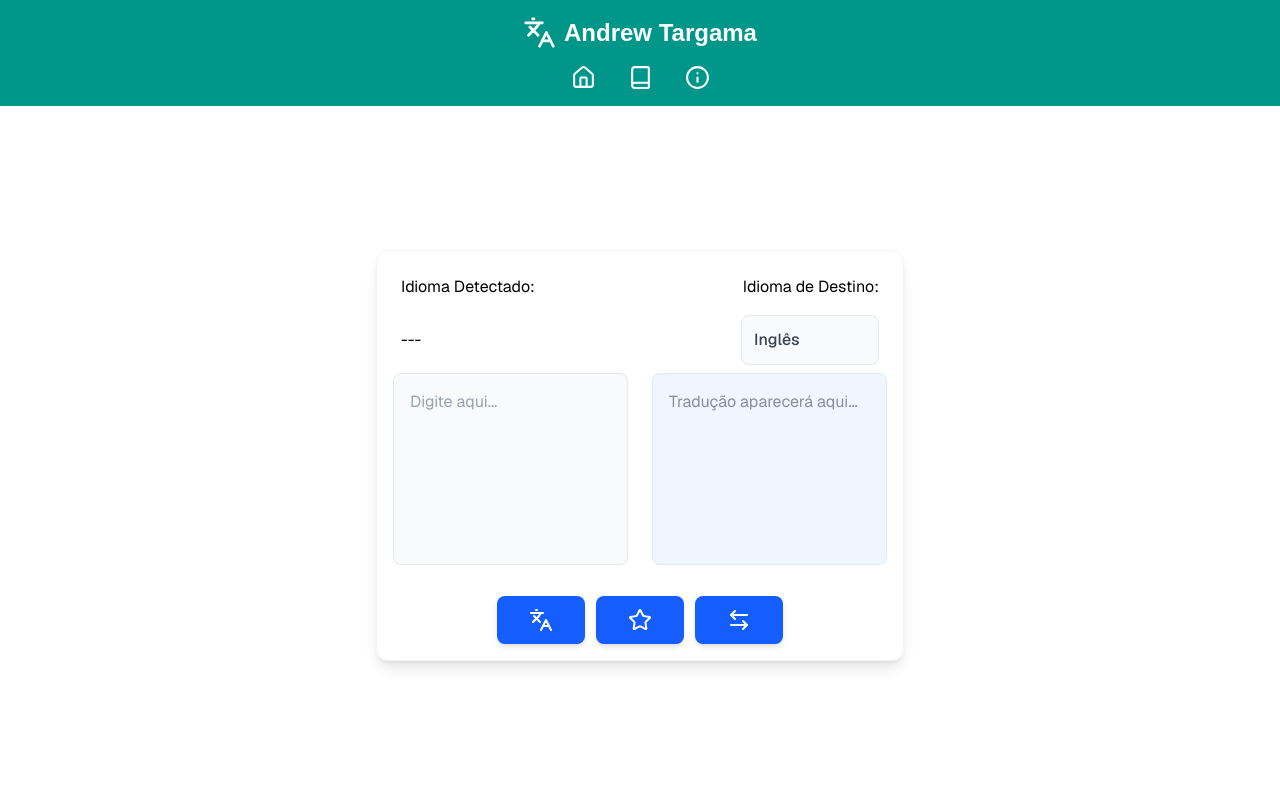
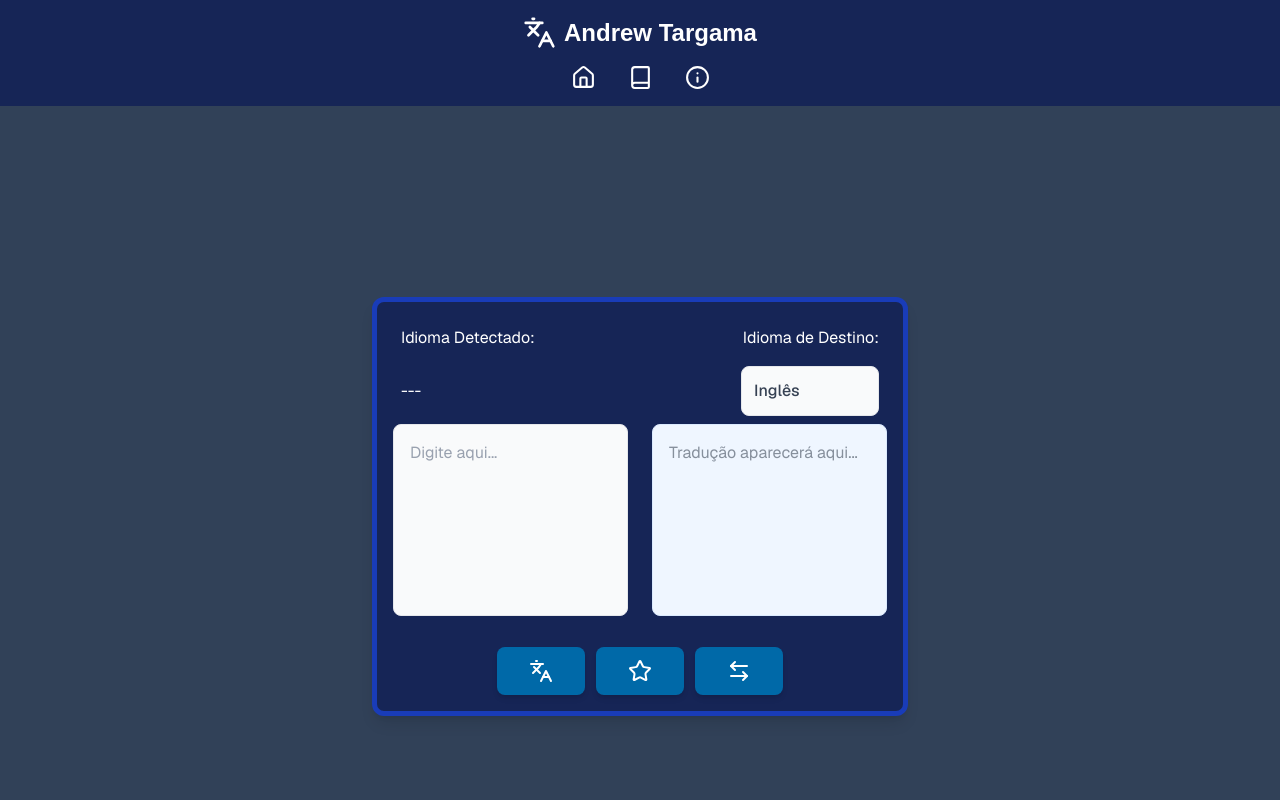
Before and after one commit to andrewnationdev/andrew-targama, a Next.js app: page / in a window 1280 px wide. Shown: the top 800 px of the page. Built offline with nearby package versions, Linux system fonts and the light colour scheme.

Commit message:
novo esquema de cores

```diff
--- a/app/components/action-buttons-row.tsx
+++ b/app/components/action-buttons-row.tsx
@@ -7,7 +7,7 @@ export default function ActionButtonsRow(props:IActionButtonsRowProps){
             <button
                 onClick={props.handleTranslateButton}
                 title="Traduzir"
-                className="mt-6 w-full md:w-auto px-8 py-3 bg-blue-600 hover:bg-blue-700 text-white font-bold rounded-lg shadow-md hover:shadow-lg transform active:scale-95 transition-all duration-200 ease-in-out"
+                className="mt-6 w-full md:w-auto px-8 py-3 bg-sky-700 hover:bg-blue-700 text-white font-bold rounded-lg shadow-md hover:shadow-lg transform active:scale-95 transition-all duration-200 ease-in-out"
             >
                 <Languages />
             </button>
@@ -15,7 +15,7 @@ export default function ActionButtonsRow(props:IActionButtonsRowProps){
             <button
                 onClick={props.handleFavoriteButton}
                 title="Favoritar Tradução"
-                className="mt-6 w-full md:w-auto px-8 py-3 bg-blue-600 hover:bg-blue-700 text-white font-bold rounded-lg shadow-md hover:shadow-lg transform active:scale-95 transition-all duration-200 ease-in-out"
+                className="mt-6 w-full md:w-auto px-8 py-3 bg-sky-700 hover:bg-blue-700 text-white font-bold rounded-lg shadow-md hover:shadow-lg transform active:scale-95 transition-all duration-200 ease-in-out"
             >
                 <Star />
             </button>
@@ -23,7 +23,7 @@ export default function ActionButtonsRow(props:IActionButtonsRowProps){
             <button
                 onClick={props.handleReverseButton}
                 title="Inverter"
-                className="mt-6 w-full md:w-auto px-8 py-3 bg-blue-600 hover:bg-blue-700 text-white font-bold rounded-lg shadow-md hover:shadow-lg transform active:scale-95 transition-all duration-200 ease-in-out"
+                className="mt-6 w-full md:w-auto px-8 py-3 bg-sky-700 hover:bg-blue-700 text-white font-bold rounded-lg shadow-md hover:shadow-lg transform active:scale-95 transition-all duration-200 ease-in-out"
             >
                 <ArrowLeftRight />
             </button>
--- a/app/components/footer.tsx
+++ b/app/components/footer.tsx
@@ -1,5 +1,5 @@
 export default function Footer(){
-    return <div className="flex bg-teal-600 text-white p-4 flex-col items-center">
+    return <div className="flex bg-blue-950 text-white p-4 flex-col items-center">
     <span>© 2026 - Andrew Targama. Todos os direitos reservados.</span>
     <div className="flex gap-4">
         <a href="">Código-Fonte</a>
--- a/app/components/header.tsx
+++ b/app/components/header.tsx
@@ -2,7 +2,7 @@ import { Book, House, InfoIcon, Languages } from "lucide-react";
 import Link from "next/link";
 
 export default function Header(){
-    return <div className="flex bg-teal-600 text-white p-4 flex-col items-center">
+    return <div className="flex bg-blue-950 text-white p-4 flex-col items-center">
         <div className="flex gap-2 items-center">
             <Languages size="33"/>
             <h1 className="text-2xl font-bold">Andrew Targama</h1>
--- a/app/components/translate.tsx
+++ b/app/components/translate.tsx
@@ -47,7 +47,7 @@ export default function Translate() {
 
     function handleFavoriteButton() { }
 
-    return <div className="flex flex-col max-w-4xl mx-auto my-4 p-4 bg-white rounded-xl shadow-lg border border-gray-100">
+    return <div className="flex flex-col max-w-4xl mx-auto my-4 p-4 bg-blue-950 text-white rounded-xl shadow-lg border border-[5px] border-blue-800">
         <div className="flex w-full gap-4 justify-between p-2 items-center">
             <span>Idioma Detectado:</span>
             <span>Idioma de Destino:</span>
--- a/app/page.tsx
+++ b/app/page.tsx
@@ -3,8 +3,8 @@ import Translate from "./components/translate"
 
 export default function Home() {
   return (
-    <div className="flex min-h-screen items-center justify-center font-sans">
-      <main className="flex text-black min-h-screen w-full max-w-3xl flex-col items-center justify-between py-32 px-16 bg-white sm:items-start">
+    <div className="flex min-h-screen items-center justify-center font-sans bg-slate-700">
+      <main className="flex text-black w-full max-w-3xl flex-col items-center justify-between px-16 sm:items-start">
         <Translate/>
       </main>
     </div>
```
